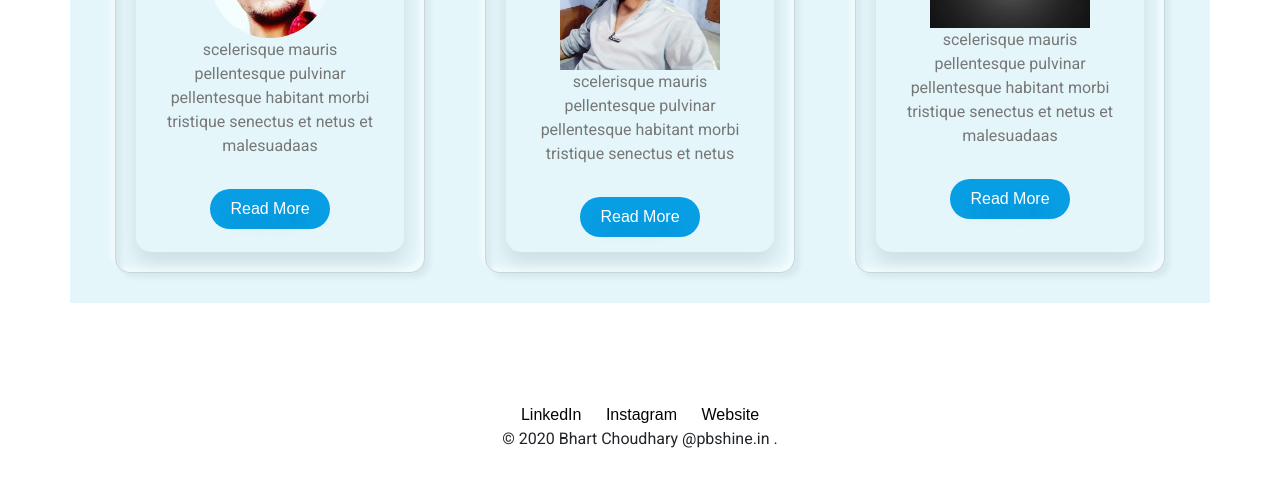
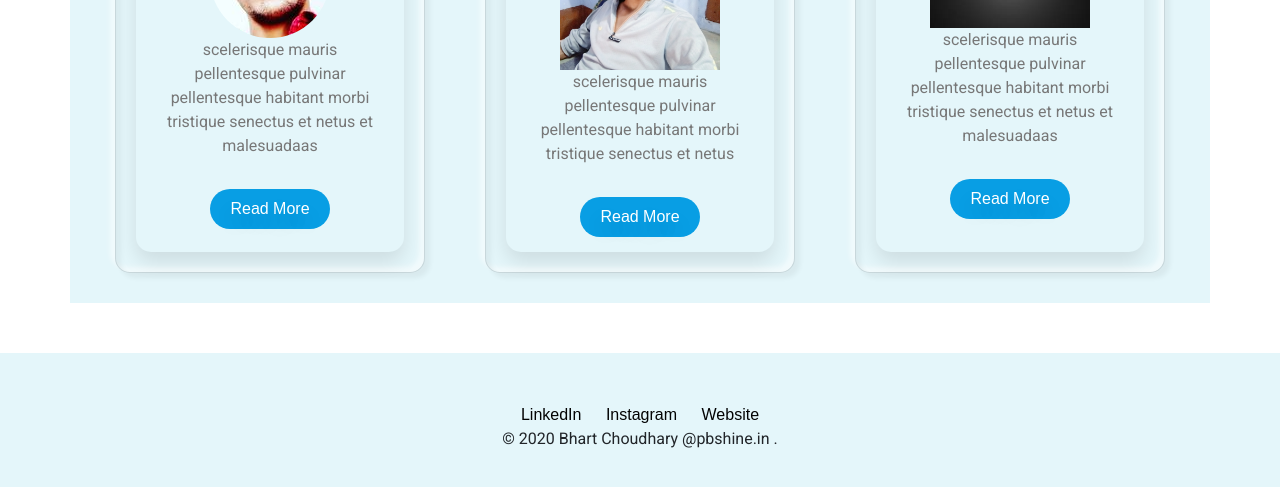
Before and after one commit to Bhart572/ppp, a plain HTML site: page index.html in a window 1280 px wide. Shown: the part 329-816 px from the top of the page. Drawn offline with nearby package versions, Linux system fonts and the light colour scheme; files that its build step writes are made by us from their sources.

Commit message:
Update styles.css

```diff
--- a/cssm/styles.css
+++ b/cssm/styles.css
@@ -187,7 +187,7 @@ font-family: 'Varela Round', sans-serif;
 
 /********* footar***********/
 .bottom-container{
-    background-color:  #rgb(201, 247, 250);
+    background-color:  #e4f6fa;
     position: relative;
     padding: 50px;
     text-align: center;
```
